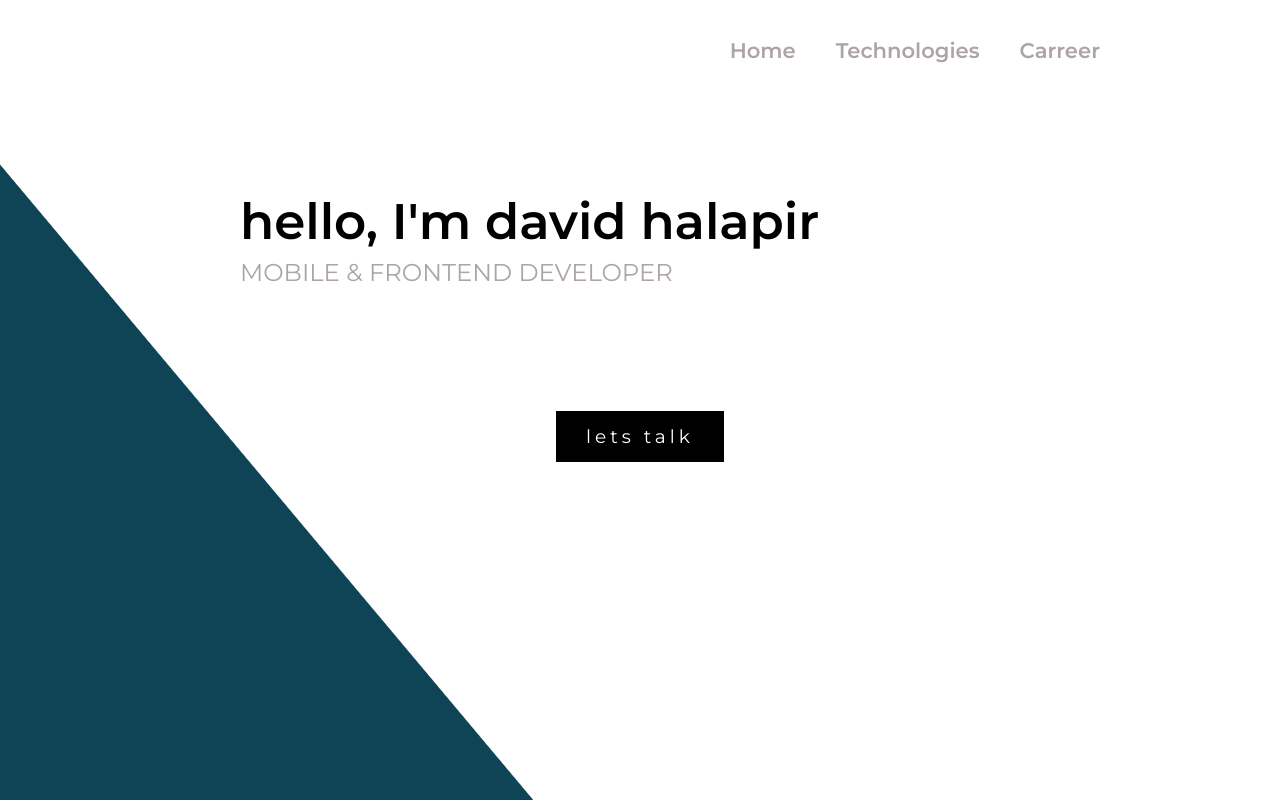
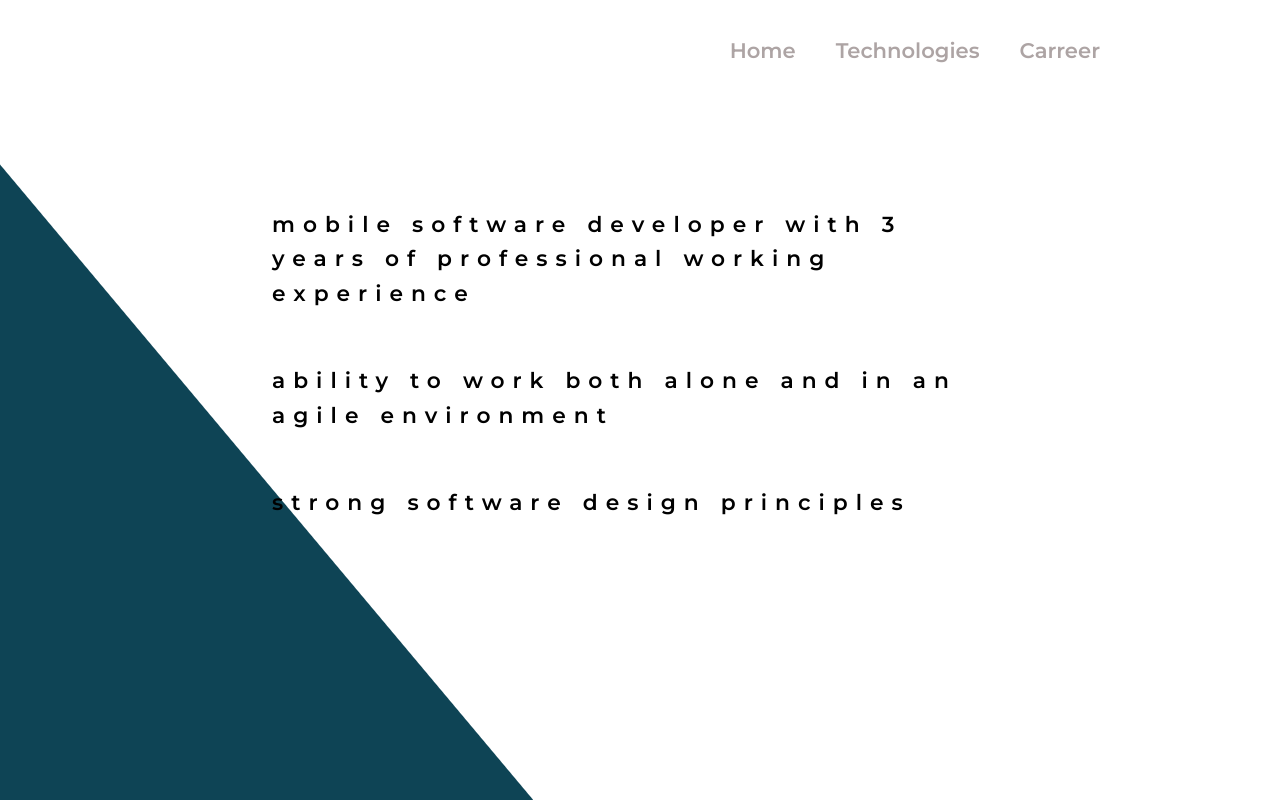
Before and after one commit to hala94/david_h_web, a React (Create React App) app: page / in a window 1280 px wide. Built offline with nearby package versions, Linux system fonts and the light colour scheme.

Commit message:
started with the career page

```diff
--- a/src/components/app/index.tsx
+++ b/src/components/app/index.tsx
@@ -20,7 +20,7 @@ export const routes = {
 };
 
 export function App() {
-	const [route, setRoute] = useState<Routes>(Routes.Home);
+	const [route, setRoute] = useState<Routes>(Routes.Career);
 
 	const didSelectNavBarItem = (route: Routes) => {
 		setRoute(route);
--- a/src/components/career/index.tsx
+++ b/src/components/career/index.tsx
@@ -1,5 +1,24 @@
 import React from 'react';
+import styles from './styles.module.css';
+import { Font, FontType } from 'helpers/fonts';
+import { Spacer } from 'helpers/spacer';
 
 export function Carrer() {
-	return <div>Karijera</div>;
+	return (
+		<div className={styles.container}>
+			<Spacer top={120}></Spacer>
+			<div className={styles.content_container}>
+				<Font className={styles.career_item} fontType={FontType.careerItem}>
+					mobile software developer with 3 years of professional working
+					experience
+				</Font>
+				<Font className={styles.career_item} fontType={FontType.careerItem}>
+					ability to work both alone and in an agile environment
+				</Font>
+				<Font className={styles.career_item} fontType={FontType.careerItem}>
+					strong software design principles
+				</Font>
+			</div>
+		</div>
+	);
 }
--- /dev/null
+++ b/src/components/career/styles.module.css
@@ -0,0 +1,19 @@
+.container {
+	display: flex;
+	justify-content: center;
+	flex-direction: column;
+	align-items: center;
+}
+
+.content_container {
+	display: flex;
+	flex-direction: column;
+	width: 80%;
+}
+
+.career_item {
+	text-align: left;
+	margin-bottom: 20px;
+	padding: 16px;
+	margin-bottom: 20px;
+}
--- a/src/helpers/fonts/index.tsx
+++ b/src/helpers/fonts/index.tsx
@@ -29,6 +29,7 @@ export enum FontType {
 	headline2 = 'headline2',
 	navItem = 'navigationItem',
 	technologyItem = 'technologyItem',
+	careerItem = 'careerItem',
 	button = 'button',
 }
 
@@ -49,5 +50,8 @@ const getFontStyle = (identifier: FontType): string => {
 		case FontType.button: {
 			return styles.buttonItem;
 		}
+		case FontType.careerItem: {
+			return styles.careerItem;
+		}
 	}
 };
--- a/src/helpers/fonts/styles.module.css
+++ b/src/helpers/fonts/styles.module.css
@@ -41,6 +41,17 @@
 	color: black;
 }
 
+.careerItem {
+	font-size: calc(1.2rem + 0.2vw);
+	font-style: normal;
+	font-stretch: normal;
+	font-style: normal;
+	letter-spacing: 8px;
+	font-weight: 600;
+	line-height: 1.6;
+	color: black;
+}
+
 .buttonItem {
 	font-size: calc(1rem + 0.2vw);
 	font-style: normal;
```
